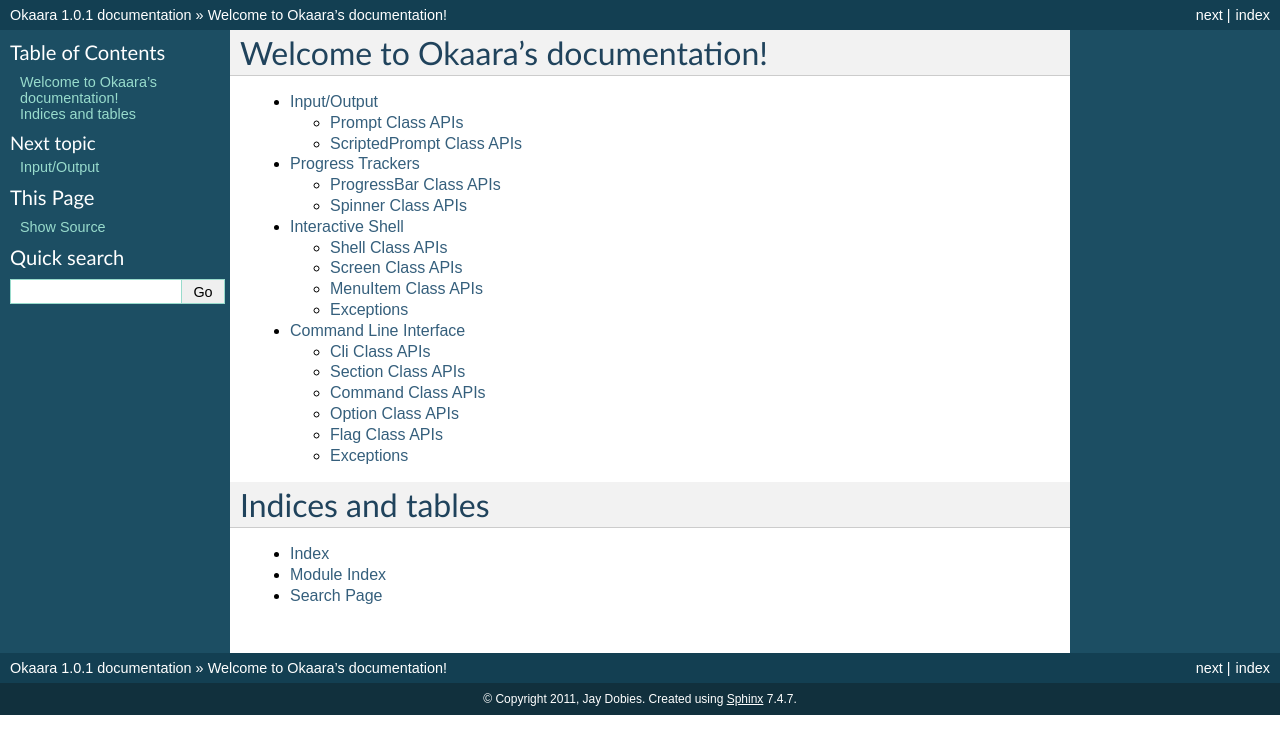
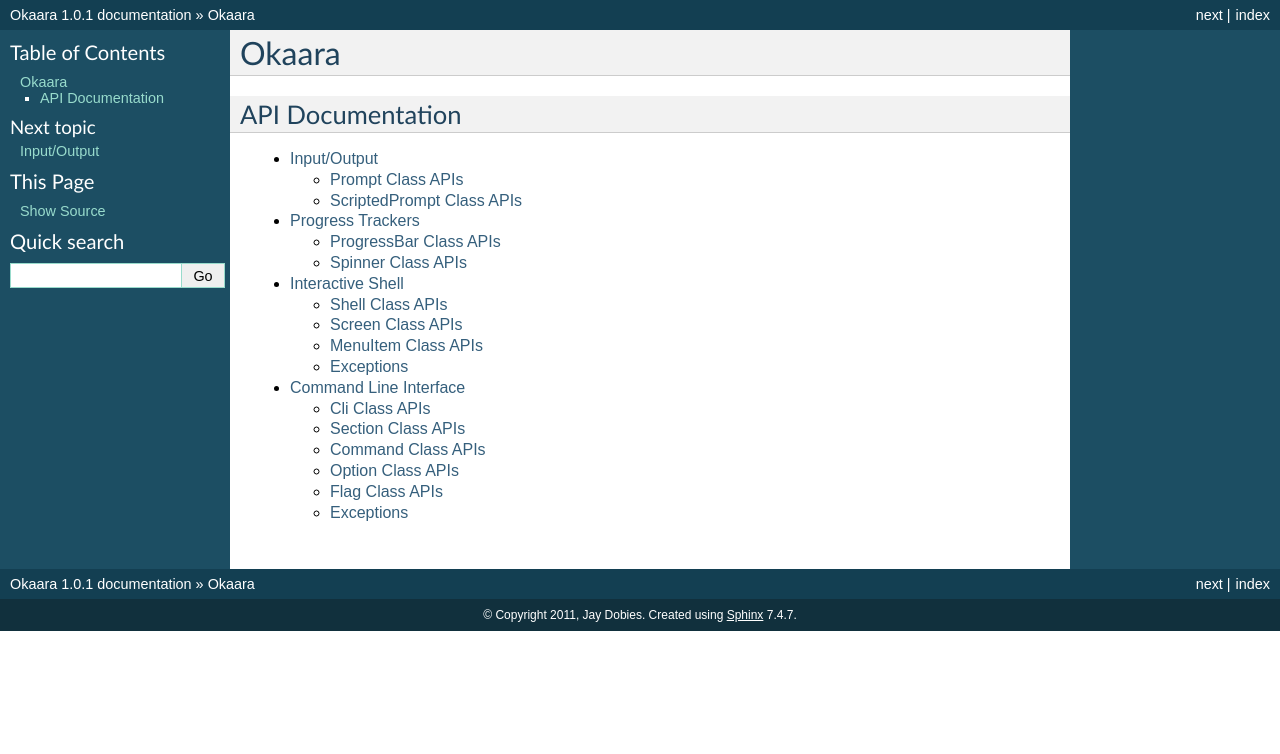
Before and after one commit to jdob/okaara, a Sphinx documentation site: the page built from doc/index.rst, in a window 1280 px wide. Shown: the top 754 px of the page. Built offline with Sphinx 7.4.7, drawn with Linux system fonts in a browser that asks for light colours.

Commit message:
Restructured docs index

```diff
--- a/doc/index.rst
+++ b/doc/index.rst
@@ -3,8 +3,11 @@
    You can adapt this file completely to your liking, but it should at least
    contain the root `toctree` directive.
 
-Welcome to Okaara's documentation!
-==================================
+Okaara
+======
+
+API Documentation
+-----------------
 
 .. toctree::
    :maxdepth: 2
@@ -13,10 +16,3 @@
    progress
    shell
    cli
-
-Indices and tables
-==================
-
-* :ref:`genindex`
-* :ref:`modindex`
-* :ref:`search`
```
